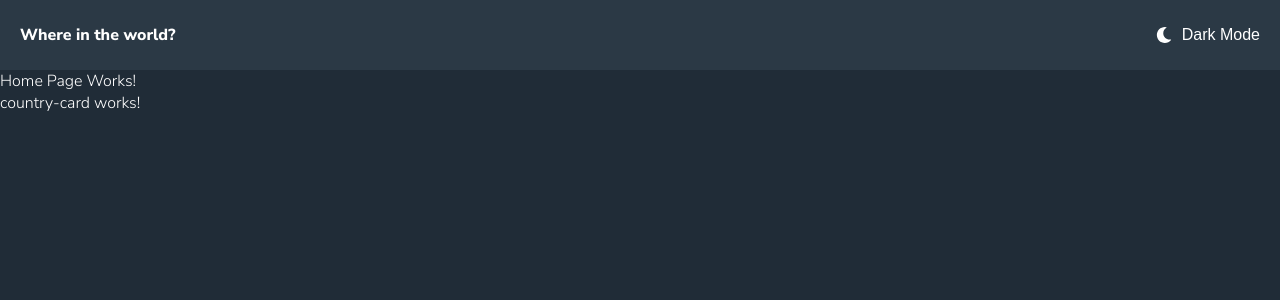
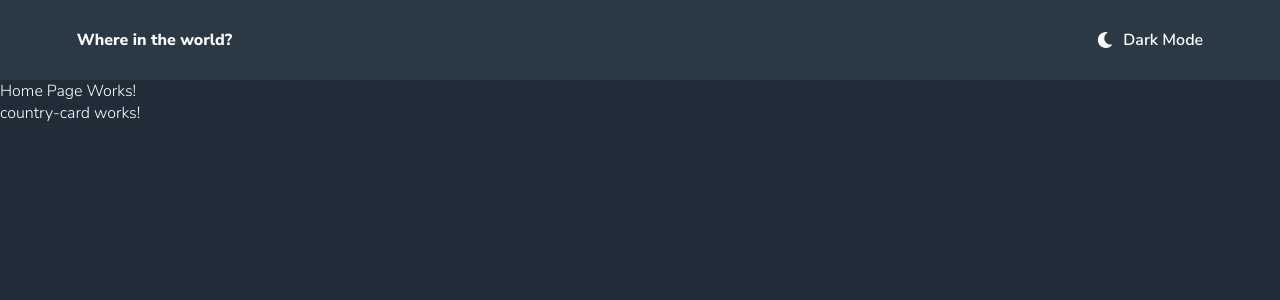
Before and after one commit to Breckles/rest-countries-api, an Angular app: page /home in a window 1280 px wide. Shown: the top 300 px of the page. Built offline with nearby package versions, Linux system fonts and the light colour scheme.

Commit message:
changed some styling

```diff
--- a/src/app/app.component.scss
+++ b/src/app/app.component.scss
@@ -15,15 +15,18 @@
 }
 
 #appComponentWrapper {
+  --app-font-family: 'Nunito Sans', sans-serif;
+
   height: 100%;
 
   background-color: var(--app-background-color);
   color: var(--app-text-color);
+  font-family: var(--app-font-family);
 }
 
 header {
   width: 100%;
-  height: 7rem;
+  height: 8rem;
 
   app-header {
     display: block;
--- a/src/app/components/header/header.component.scss
+++ b/src/app/components/header/header.component.scss
@@ -4,7 +4,7 @@
   align-items: center;
   width: 100%;
   height: 100%;
-  padding: 0 20px;
+  padding: 0 6%;
 
   background-color: var(--header-background-color);
 }
@@ -21,7 +21,7 @@ h1 {
 
   .theme-icon {
     width: 1.6rem;
-    margin-right: 1rem;
+    margin-right: 10px;
 
     svg {
       display: block;
@@ -38,7 +38,8 @@ h1 {
     border: none;
     background-color: transparent;
     color: var(--app-text-color);
+    font-family: var(--app-font-family);
     font-size: 1.6rem;
-    font-weight: 300;
+    font-weight: 600;
   }
 }
--- a/src/styles.scss
+++ b/src/styles.scss
@@ -10,7 +10,6 @@ html {
   height: 100%;
 
   font-size: 10px;
-  font-family: 'Nunito Sans', sans-serif;
 }
 
 body {
```
